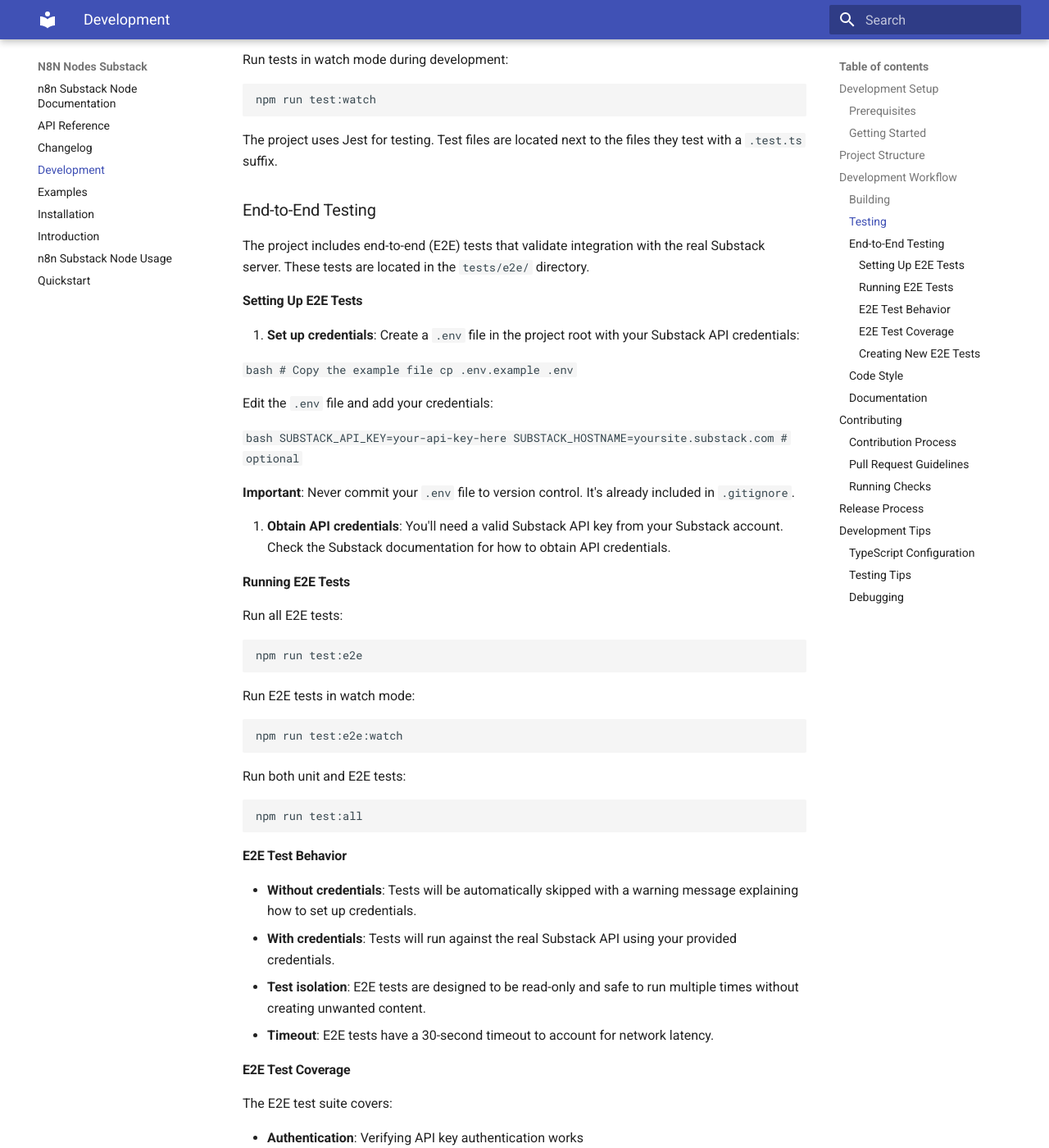
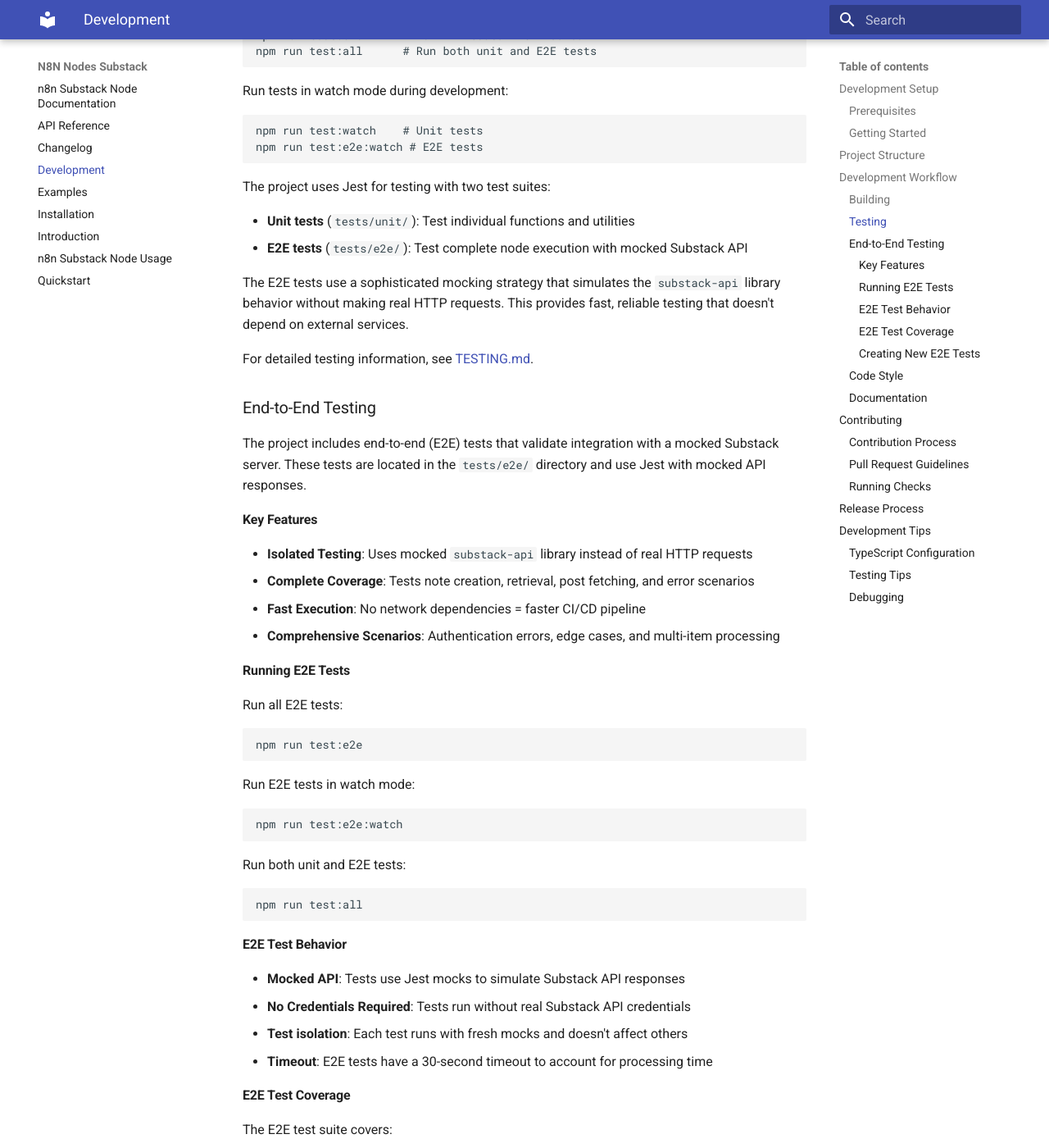
Before and after one commit to jakub-k-slys/n8n-nodes-substack, an MkDocs documentation site: the page built from docs/development.md, in a window 1280 px wide and 1400 px high, scrolled down 1484 px. Shown: the whole window at 82% size. Built offline with MkDocs 1.6.1 and Material for MkDocs 9.7.7, drawn with Linux system fonts in a browser that asks for light colours; some of the changed text lies outside the part shown.

Commit message:
Complete E2E testing infrastructure with documentation and CI integration
Co-authored-by: jakub-k-slys <29287862+jakub-k-slys@users.noreply.github.com>

````diff
--- a/docs/development.md
+++ b/docs/development.md
@@ -70,40 +70,37 @@ This will:
 Run the test suite:
 
 ```bash
-npm test
+npm test              # Run unit tests
+npm run test:e2e      # Run E2E tests with mocked API
+npm run test:all      # Run both unit and E2E tests
 ```
 
 Run tests in watch mode during development:
 
 ```bash
-npm run test:watch
+npm run test:watch    # Unit tests
+npm run test:e2e:watch # E2E tests
 ```
 
-The project uses Jest for testing. Test files are located next to the files they test with a `.test.ts` suffix.
+The project uses Jest for testing with two test suites:
+
+- **Unit tests** (`tests/unit/`): Test individual functions and utilities
+- **E2E tests** (`tests/e2e/`): Test complete node execution with mocked Substack API
+
+The E2E tests use a sophisticated mocking strategy that simulates the `substack-api` library behavior without making real HTTP requests. This provides fast, reliable testing that doesn't depend on external services.
+
+For detailed testing information, see [TESTING.md](TESTING.md).
 
 ### End-to-End Testing
 
-The project includes end-to-end (E2E) tests that validate integration with the real Substack server. These tests are located in the `tests/e2e/` directory.
+The project includes end-to-end (E2E) tests that validate integration with a mocked Substack server. These tests are located in the `tests/e2e/` directory and use Jest with mocked API responses.
 
-#### Setting Up E2E Tests
+#### Key Features
 
-1. **Set up credentials**: Create a `.env` file in the project root with your Substack API credentials:
-
-   ```bash
-   # Copy the example file
-   cp .env.example .env
-   ```
-
-   Edit the `.env` file and add your credentials:
-
-   ```bash
-   SUBSTACK_API_KEY=your-api-key-here
-   SUBSTACK_HOSTNAME=yoursite.substack.com  # optional
-   ```
-
-   **Important**: Never commit your `.env` file to version control. It's already included in `.gitignore`.
-
-2. **Obtain API credentials**: You'll need a valid Substack API key from your Substack account. Check the Substack documentation for how to obtain API credentials.
+- **Isolated Testing**: Uses mocked `substack-api` library instead of real HTTP requests
+- **Complete Coverage**: Tests note creation, retrieval, post fetching, and error scenarios
+- **Fast Execution**: No network dependencies = faster CI/CD pipeline
+- **Comprehensive Scenarios**: Authentication errors, edge cases, and multi-item processing
 
 #### Running E2E Tests
 
@@ -127,31 +124,32 @@ npm run test:all
 
 #### E2E Test Behavior
 
-- **Without credentials**: Tests will be automatically skipped with a warning message explaining how to set up credentials.
-- **With credentials**: Tests will run against the real Substack API using your provided credentials.
-- **Test isolation**: E2E tests are designed to be read-only and safe to run multiple times without creating unwanted content.
-- **Timeout**: E2E tests have a 30-second timeout to account for network latency.
+- **Mocked API**: Tests use Jest mocks to simulate Substack API responses
+- **No Credentials Required**: Tests run without real Substack API credentials
+- **Test isolation**: Each test runs with fresh mocks and doesn't affect others
+- **Timeout**: E2E tests have a 30-second timeout to account for processing time
 
 #### E2E Test Coverage
 
 The E2E test suite covers:
 
-- **Authentication**: Verifying API key authentication works
-- **Publication operations**: Getting publication details and metadata
-- **Post operations**: Fetching posts, pagination, searching, and individual post retrieval
-- **Comment operations**: Fetching comments for posts and individual comments
-- **Notes operations**: Fetching notes and pagination (note publishing tests are commented out to avoid creating content)
-- **Profile operations**: Getting user profiles and public profiles
+- **Authentication**: API key validation and error handling
+- **Note operations**: Creating and retrieving notes with various parameters
+- **Post operations**: Fetching posts, pagination, and individual post retrieval
+- **Error handling**: Network errors, authentication failures, and malformed responses
+- **Edge cases**: Empty responses, invalid parameters, and multi-item processing
 
 #### Creating New E2E Tests
 
 When adding new E2E tests:
 
-1. Use the conditional test pattern with `skipIfNoCredentials()`
-2. Handle API errors gracefully (some operations may not be available for all accounts)
-3. Avoid tests that create persistent content unless absolutely necessary
-4. Add logging for skipped operations to help with debugging
-5. Follow the existing test structure and naming conventions
+1. Use the mock server utilities in `tests/mocks/`
+2. Test both success and error scenarios
+3. Follow the existing test structure and naming conventions
+4. Include tests for edge cases and error conditions
+5. Use `createMockExecuteFunctions` to simulate n8n execution context
+
+For detailed testing information, see [TESTING.md](TESTING.md).
 
 ### Code Style
 
````
Also changed, not shown: README.md (+2 -0 lines), TESTING.md (added, +162 -0 lines), 2 other files.
